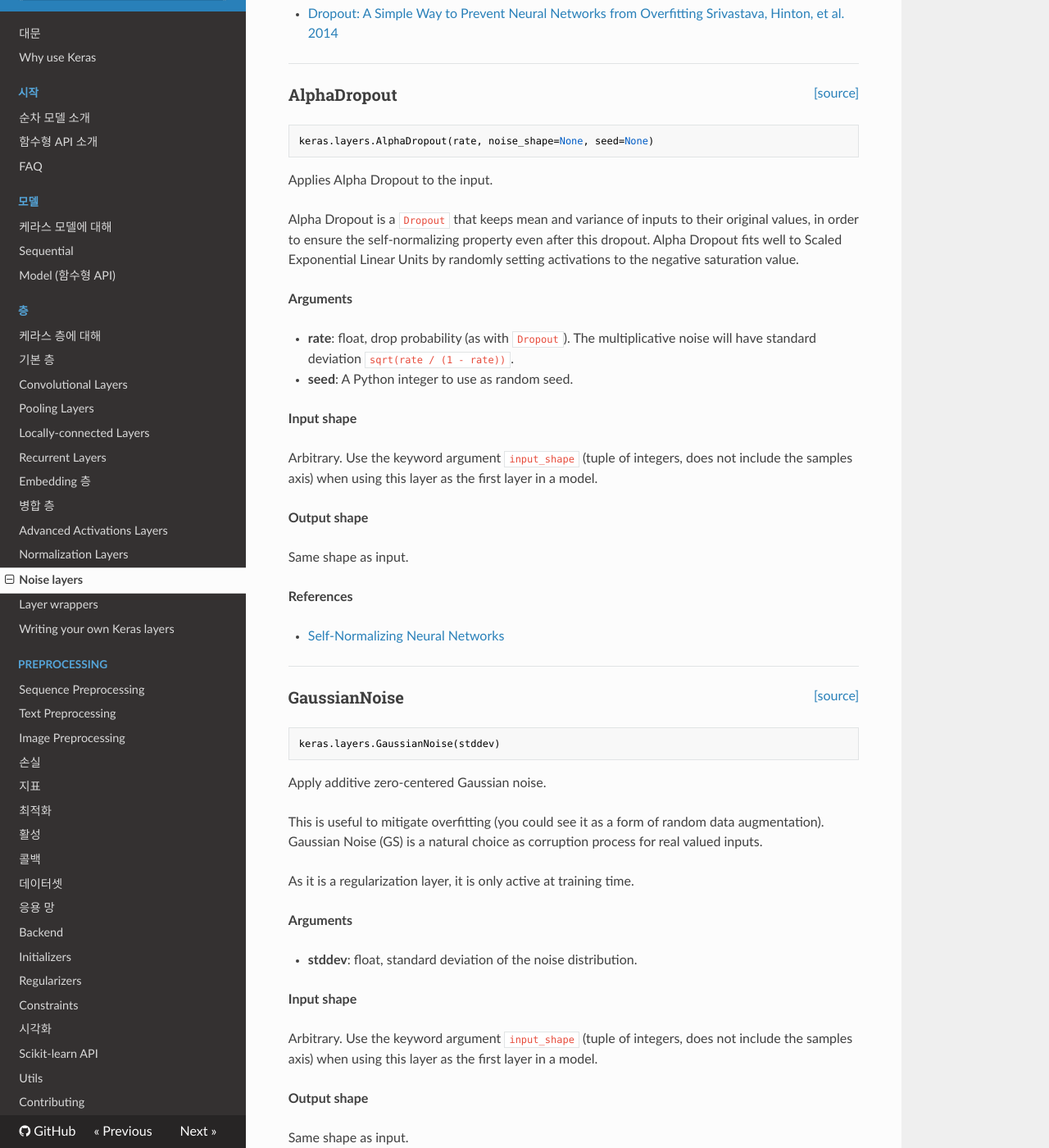
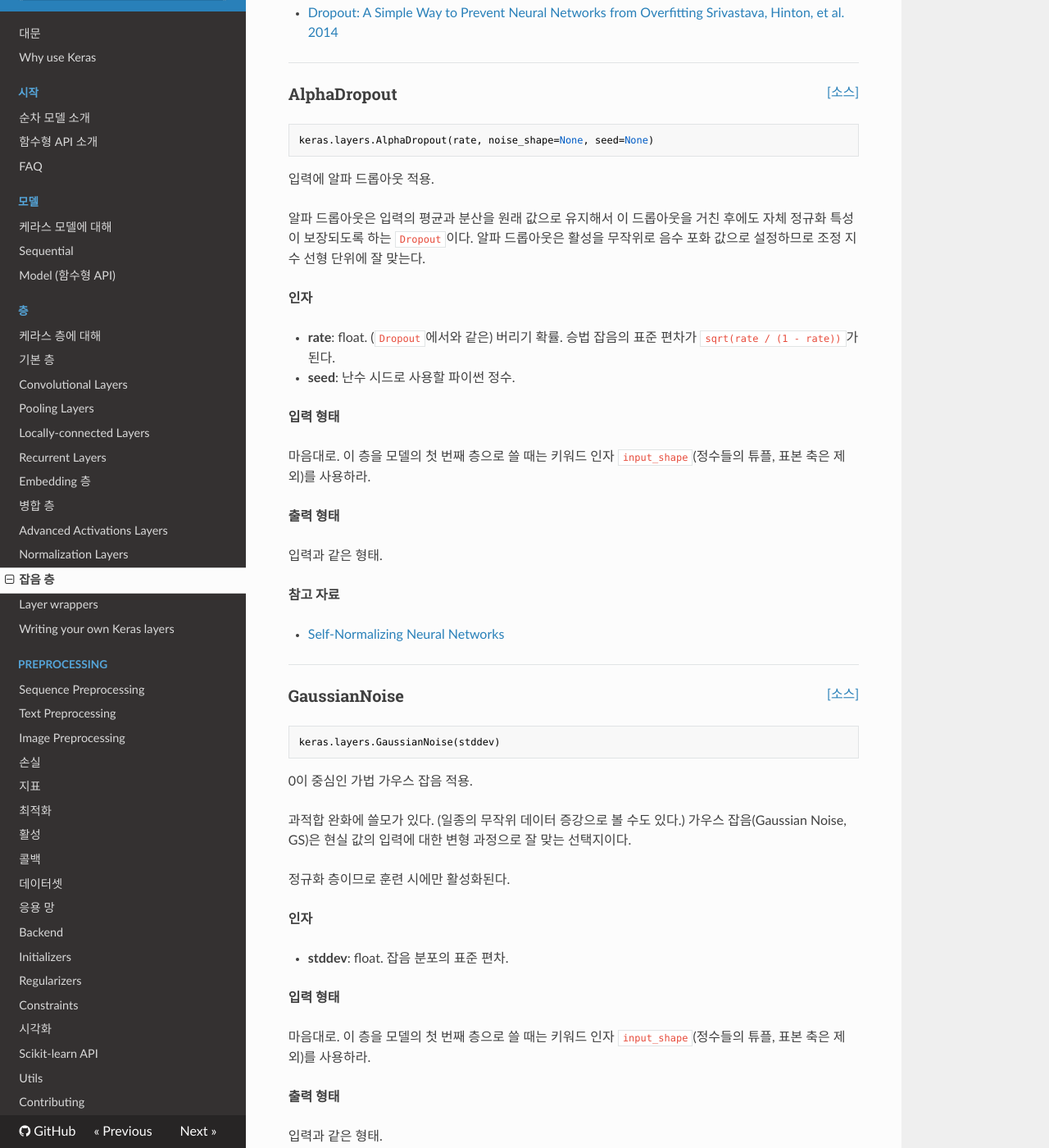
Before and after one commit to wariua/keras-docs-ko, an MkDocs documentation site: the page built from sources/layers/noise.md, in a window 1280 px wide and 1400 px high, scrolled down 688 px. Shown: the whole window at 82% size. Built offline with MkDocs 1.6.1, drawn with Linux system fonts in a browser that asks for light colours; nearby versions of some CDN libraries; old or Windows-style settings are respelled for this version of MkDocs; some of the changed text lies outside the part shown.

Commit message:
translated layers/noise.md

````diff
--- a/mkdocs.yml
+++ b/mkdocs.yml
@@ -31,7 +31,7 @@ pages:
   - 병합 층: layers/merge.md
   - Advanced Activations Layers: layers/advanced-activations.md
   - Normalization Layers: layers/normalization.md
-  - Noise layers: layers/noise.md
+  - 잡음 층: layers/noise.md
   - Layer wrappers: layers/wrappers.md
   - Writing your own Keras layers: layers/writing-your-own-keras-layers.md
 - Preprocessing:
--- a/sources/layers/noise.md
+++ b/sources/layers/noise.md
@@ -1,100 +1,101 @@
-<span style="float:right;">[[source]](https://github.com/keras-team/keras/blob/master/keras/layers/noise.py#L58)</span>
+<span style="float:right;">[[소스]](https://github.com/keras-team/keras/blob/master/keras/layers/noise.py#L58)</span>
 ### GaussianDropout
 
 ```python
 keras.layers.GaussianDropout(rate)
 ```
 
-Apply multiplicative 1-centered Gaussian noise.
+1이 중심인 승법 가우스 잡음 적용.
 
-As it is a regularization layer, it is only active at training time.
+정규화 층이므로 훈련 시에만 활성화된다.
 
-__Arguments__
+__인자__
 
-- __rate__: float, drop probability (as with `Dropout`).
-    The multiplicative noise will have
-    standard deviation `sqrt(rate / (1 - rate))`.
+- __rate__: float. (`Dropout`에서와 같은) 버리기 확률.
+    승법 잡음의 표준 편차가
+    `sqrt(rate / (1 - rate))`가 된다.
 
-__Input shape__
+__입력 형태__
 
-Arbitrary. Use the keyword argument `input_shape`
-(tuple of integers, does not include the samples axis)
-when using this layer as the first layer in a model.
+마음대로. 이 층을 모델의 첫 번째 층으로 쓸 때는
+키워드 인자 `input_shape`(정수들의 튜플, 표본 축은
+제외)를 사용하라.
 
-__Output shape__
+__출력 형태__
 
-Same shape as input.
+입력과 같은 형태.
 
-__References__
+__참고 자료__
 
 - [Dropout: A Simple Way to Prevent Neural Networks from Overfitting Srivastava, Hinton, et al. 2014](http://www.cs.toronto.edu/~rsalakhu/papers/srivastava14a.pdf)
 
 ----
 
-<span style="float:right;">[[source]](https://github.com/keras-team/keras/blob/master/keras/layers/noise.py#L105)</span>
+<span style="float:right;">[[소스]](https://github.com/keras-team/keras/blob/master/keras/layers/noise.py#L105)</span>
 ### AlphaDropout
 
 ```python
 keras.layers.AlphaDropout(rate, noise_shape=None, seed=None)
 ```
 
-Applies Alpha Dropout to the input.
+입력에 알파 드롭아웃 적용.
 
-Alpha Dropout is a `Dropout` that keeps mean and variance of inputs
-to their original values, in order to ensure the self-normalizing property
-even after this dropout.
-Alpha Dropout fits well to Scaled Exponential Linear Units
-by randomly setting activations to the negative saturation value.
+알파 드롭아웃은 입력의 평균과 분산을 원래 값으로 유지해서
+이 드롭아웃을 거친 후에도 자체 정규화 특성이 보장되도록 하는
+`Dropout`이다.
+알파 드롭아웃은 활성을 무작위로 음수 포화 값으로 설정하므로
+조정 지수 선형 단위에 잘 맞는다.
 
-__Arguments__
+__인자__
 
-- __rate__: float, drop probability (as with `Dropout`).
-    The multiplicative noise will have
-    standard deviation `sqrt(rate / (1 - rate))`.
-- __seed__: A Python integer to use as random seed.
+- __rate__: float. (`Dropout`에서와 같은) 버리기 확률.
+    승법 잡음의 표준 편차가
+    `sqrt(rate / (1 - rate))`가 된다.
+- __seed__: 난수 시드로 사용할 파이썬 정수.
 
-__Input shape__
+__입력 형태__
 
-Arbitrary. Use the keyword argument `input_shape`
-(tuple of integers, does not include the samples axis)
-when using this layer as the first layer in a model.
+마음대로. 이 층을 모델의 첫 번째 층으로 쓸 때는
+키워드 인자 `input_shape`(정수들의 튜플, 표본 축은
+제외)를 사용하라.
 
-__Output shape__
+__출력 형태__
 
-Same shape as input.
+입력과 같은 형태.
 
-__References__
+__참고 자료__
 
 - [Self-Normalizing Neural Networks](https://arxiv.org/abs/1706.02515)
 
 ----
 
-<span style="float:right;">[[source]](https://github.com/keras-team/keras/blob/master/keras/layers/noise.py#L14)</span>
+<span style="float:right;">[[소스]](https://github.com/keras-team/keras/blob/master/keras/layers/noise.py#L14)</span>
 ### GaussianNoise
 
 ```python
 keras.layers.GaussianNoise(stddev)
 ```
 
-Apply additive zero-centered Gaussian noise.
+0이 중심인 가법 가우스 잡음 적용.
 
-This is useful to mitigate overfitting
-(you could see it as a form of random data augmentation).
-Gaussian Noise (GS) is a natural choice as corruption process
-for real valued inputs.
+과적합 완화에 쓸모가 있다.
+(일종의 무작위 데이터 증강으로 볼 수도 있다.)
+가우스 잡음(Gaussian Noise, GS)은
+현실 값의 입력에 대한 변형 과정으로
+잘 맞는 선택지이다.
 
-As it is a regularization layer, it is only active at training time.
+정규화 층이므로 훈련 시에만 활성화된다.
 
-__Arguments__
+__인자__
 
-- __stddev__: float, standard deviation of the noise distribution.
+- __stddev__: float. 잡음 분포의 표준 편차.
 
-__Input shape__
+__입력 형태__
 
-Arbitrary. Use the keyword argument `input_shape`
-(tuple of integers, does not include the samples axis)
-when using this layer as the first layer in a model.
+마음대로. 이 층을 모델의 첫 번째 층으로 쓸 때는
+키워드 인자 `input_shape`(정수들의 튜플, 표본 축은
+제외)를 사용하라.
 
-__Output shape__
+__출력 형태__
 
-Same shape as input.
+입력과 같은 형태.
````
